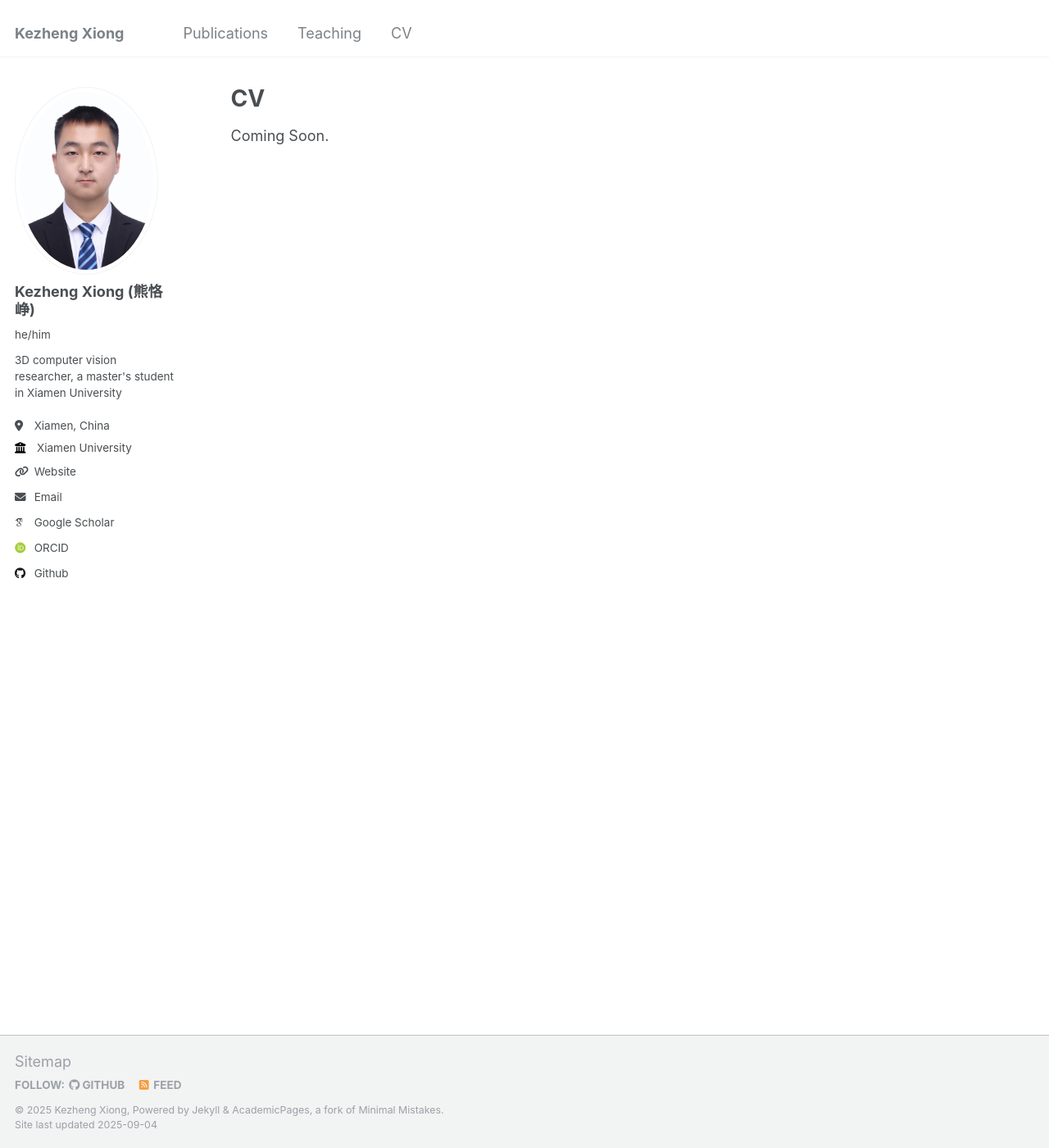
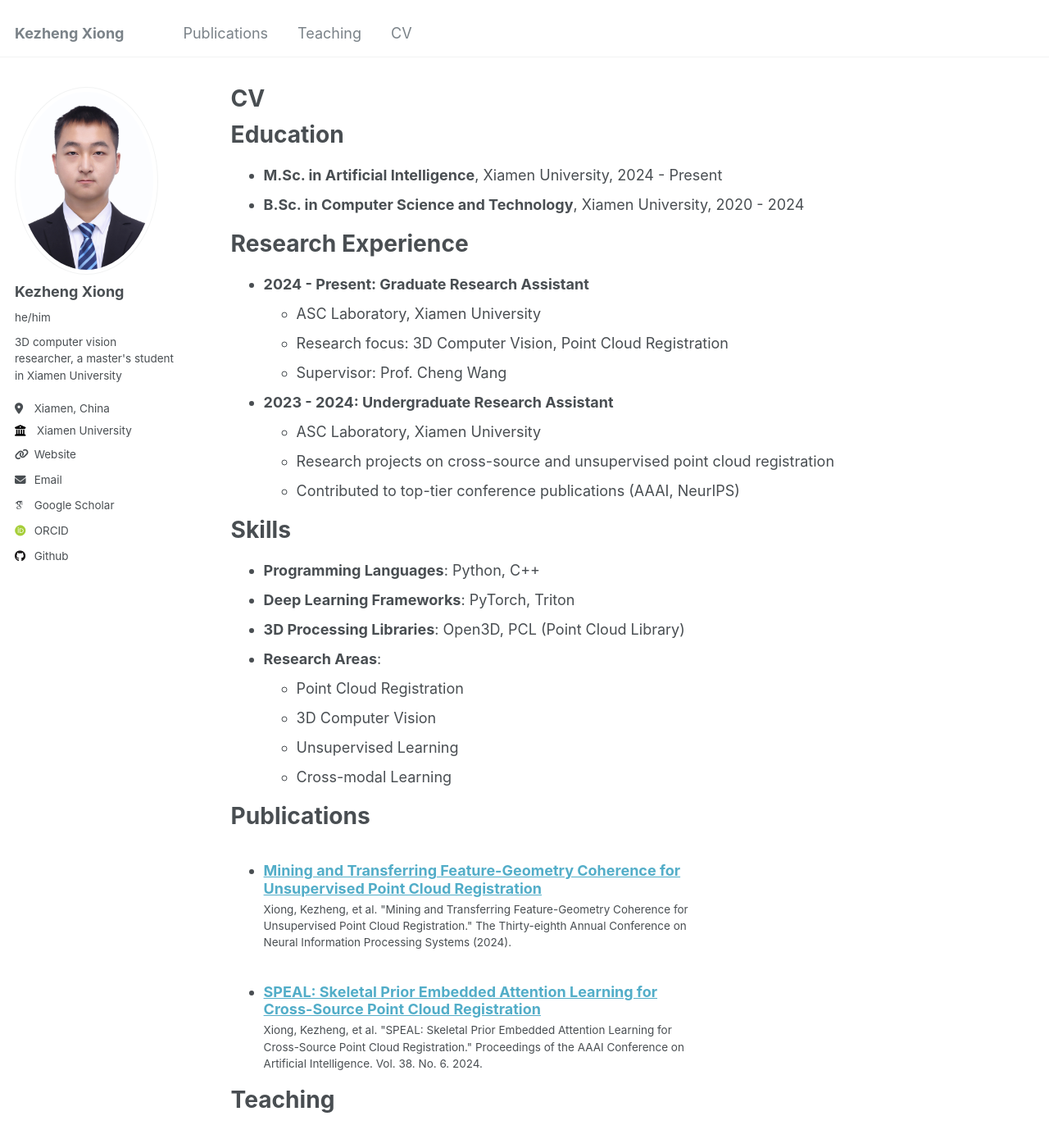
Before and after one commit to kezheng1204/kezheng1204.github.io, a Jekyll site: the page built from _pages/cv.md, in a window 1280 px wide and 1400 px high. Shown: the whole window at 82% size. Built offline with Jekyll 4.4.1, drawn with Linux system fonts in a browser that asks for light colours; some web fonts are replaced; some of the changed text lies outside the part shown.

Commit message:
update introduction

```diff
--- a/_config.yml
+++ b/_config.yml
@@ -22,7 +22,7 @@ repository               : "kezheng1204/kezheng1204.github.io"
 author:
   # Biographic information
   avatar           : "IMG_5689SMALL43.jpg"
-  name             : "Kezheng Xiong (熊恪峥)"
+  name             : "Kezheng Xiong"
   pronouns         : "he/him" # example: "she/her"
   bio              : "3D computer vision researcher, a master's student in Xiamen University"
   location         : "Xiamen, China"
--- a/_pages/cv.md
+++ b/_pages/cv.md
@@ -9,7 +9,56 @@ redirect_from:
 
 {% include base_path %}
 
-Coming Soon.
+Education
+======
+* **M.Sc. in Artificial Intelligence**, Xiamen University, 2024 - Present
+* **B.Sc. in Computer Science and Technology**, Xiamen University, 2020 - 2024
+
+Research Experience
+======
+* **2024 - Present: Graduate Research Assistant**
+  * ASC Laboratory, Xiamen University
+  * Research focus: 3D Computer Vision, Point Cloud Registration
+  * Supervisor: Prof. Cheng Wang
+
+* **2023 - 2024: Undergraduate Research Assistant**
+  * ASC Laboratory, Xiamen University
+  * Research projects on cross-source and unsupervised point cloud registration
+  * Contributed to top-tier conference publications (AAAI, NeurIPS)
+
+Skills
+======
+* **Programming Languages**: Python, C++
+* **Deep Learning Frameworks**: PyTorch, Triton
+* **3D Processing Libraries**: Open3D, PCL (Point Cloud Library)
+* **Research Areas**:
+  * Point Cloud Registration
+  * 3D Computer Vision
+  * Unsupervised Learning
+  * Cross-modal Learning
+
+Publications
+======
+  <ul>{% for post in site.publications reversed %}
+    {% include archive-single-cv.html %}
+  {% endfor %}</ul>
+
+Teaching
+======
+  <ul>{% for post in site.teaching reversed %}
+    {% include archive-single-cv.html %}
+  {% endfor %}</ul>
+
+Datasets
+======
+* **KITTI CrossSource Dataset**: A large-scale cross-source point cloud dataset for benchmarking registration methods
+  * Released as part of SPEAL work (AAAI 2024)
+  * Available at: [https://github.com/kezheng1204/KITTI-CrossSource/](https://github.com/kezheng1204/KITTI-CrossSource/)
+
+Honors and Awards
+======
+
+Currently no honors or awards to display.
 
 <!-- Education
 ======
```
Also changed, not shown: _pages/404.md (+1 -1 lines), _pages/about.md (+9 -10 lines).
